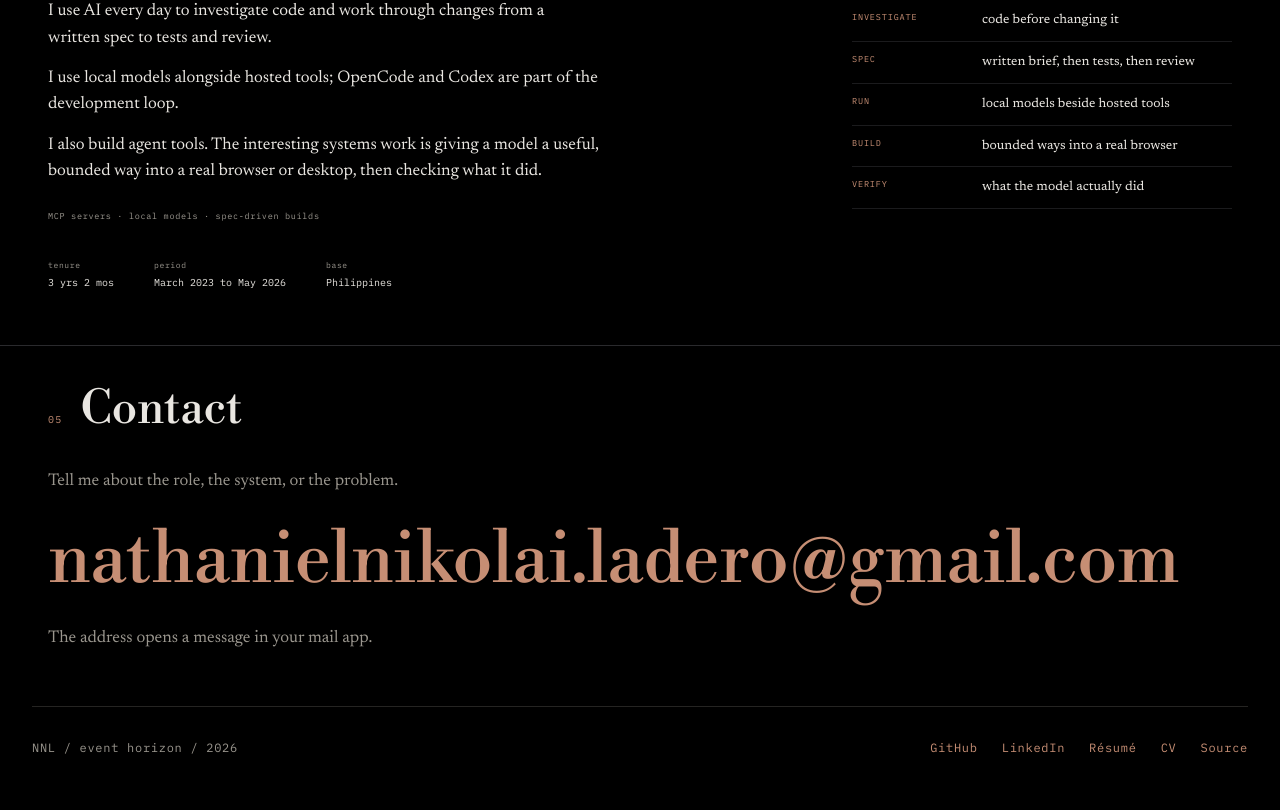
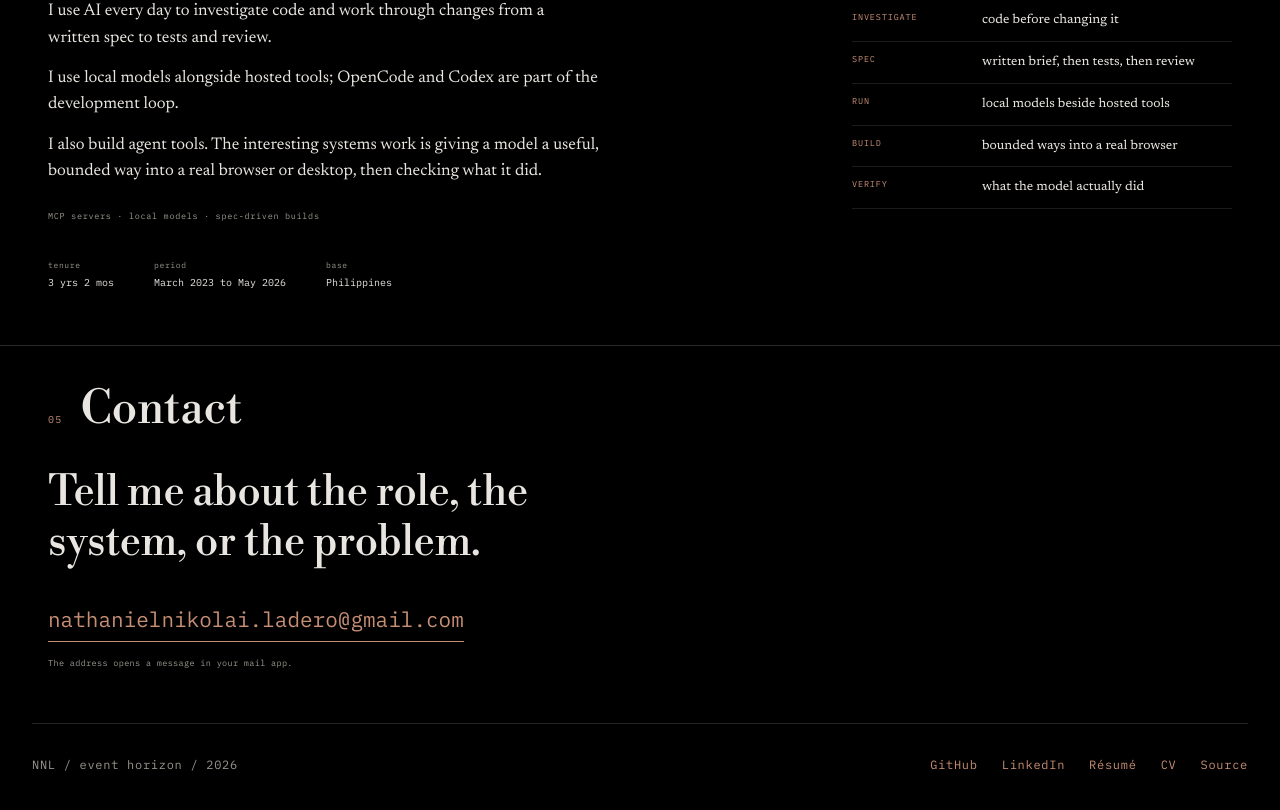
Before and after one commit to nathwn12/nathwn12.github.io, a React (Vite) app: page / in a window 1280 px wide. Shown: the part 3034-3844 px from the top of the page. Built offline with nearby package versions, Linux system fonts and the light colour scheme.

Commit message:
feat(contact): render approved variant A

```diff
--- a/src/components/LedgerPage.tsx
+++ b/src/components/LedgerPage.tsx
@@ -284,18 +284,14 @@ export default function LedgerPage() {
         </Cluster>
 
         <Cluster id="contact" index="05" label="Contact" variant="ca">
-          <p className="contact-line">
-            {contactBlock.line}
-          </p>
+          <p className="line">{contactBlock.line}</p>
           <a
-            className="mailto"
+            className="mail"
             href={`mailto:${CONTACT_EMAIL}?subject=${mailSubject}&body=${mailBody}`}
           >
             {CONTACT_EMAIL}
           </a>
-          <p className="section-lede">
-            {contactBlock.nextStep}
-          </p>
+          <p className="next">{contactBlock.nextStep}</p>
         </Cluster>
       </main>
 
--- a/src/styles/ledger.css
+++ b/src/styles/ledger.css
@@ -769,25 +769,34 @@
   }
 }
 
-/* Contact — the address is the display line; the colophon is a set of links. */
-.contact-line {
-  max-width: 46ch;
-  color: var(--color-ink-muted);
+/* 05 Contact A — one sentence, the address as the only action. */
+.ca .line {
+  font-family: var(--font-display);
+  font-size: clamp(28px, 3.3vw, 44px);
+  line-height: 1.2;
+  max-width: 22ch;
+  margin: 0;
+  letter-spacing: -0.01em;
 }
 
-.mailto {
+.ca .mail {
   display: inline-block;
-  margin-block: var(--space-32);
-  font-family: var(--font-display);
-  font-size: clamp(1.75rem, 6vw, 4.5rem);
-  line-height: var(--leading-display);
-  letter-spacing: var(--tracking-display);
+  margin-block-start: 34px;
+  font-family: var(--font-data);
+  font-size: clamp(15px, 1.7vw, 21px);
+  color: var(--color-signal);
+  text-decoration: none;
+  border-block-end: 1px solid var(--color-signal);
+  padding-block-end: 4px;
   overflow-wrap: anywhere;
 }
 
-.section-lede {
-  max-width: var(--measure);
+.ca .next {
+  font-family: var(--font-data);
+  font-size: 8.5px;
   color: var(--color-ink-muted);
+  margin-block-start: 14px;
+  letter-spacing: 0.04em;
 }
 
 .colophon {
```
Also changed, not shown: 1 other file (tests, documents, lock files or other folders).
